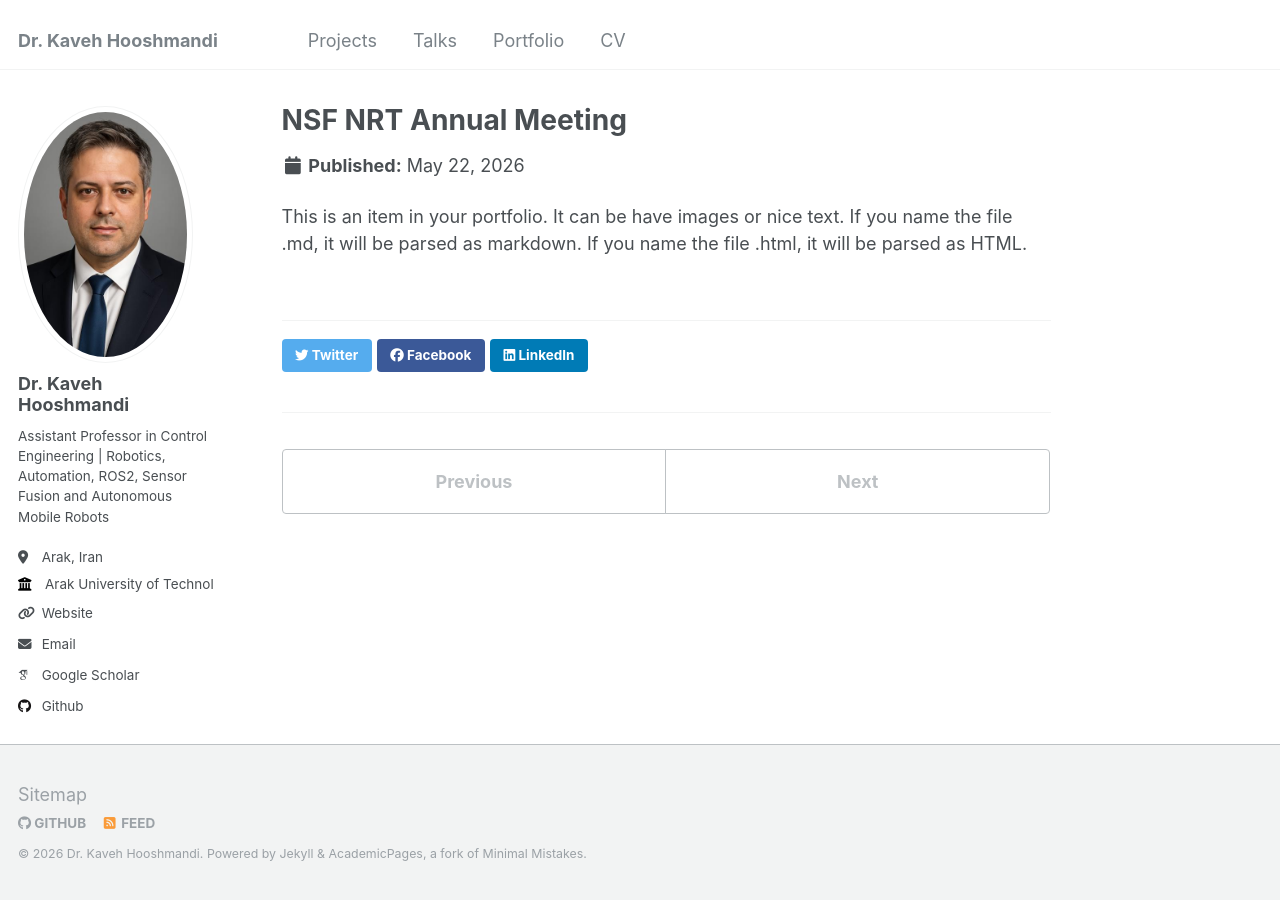
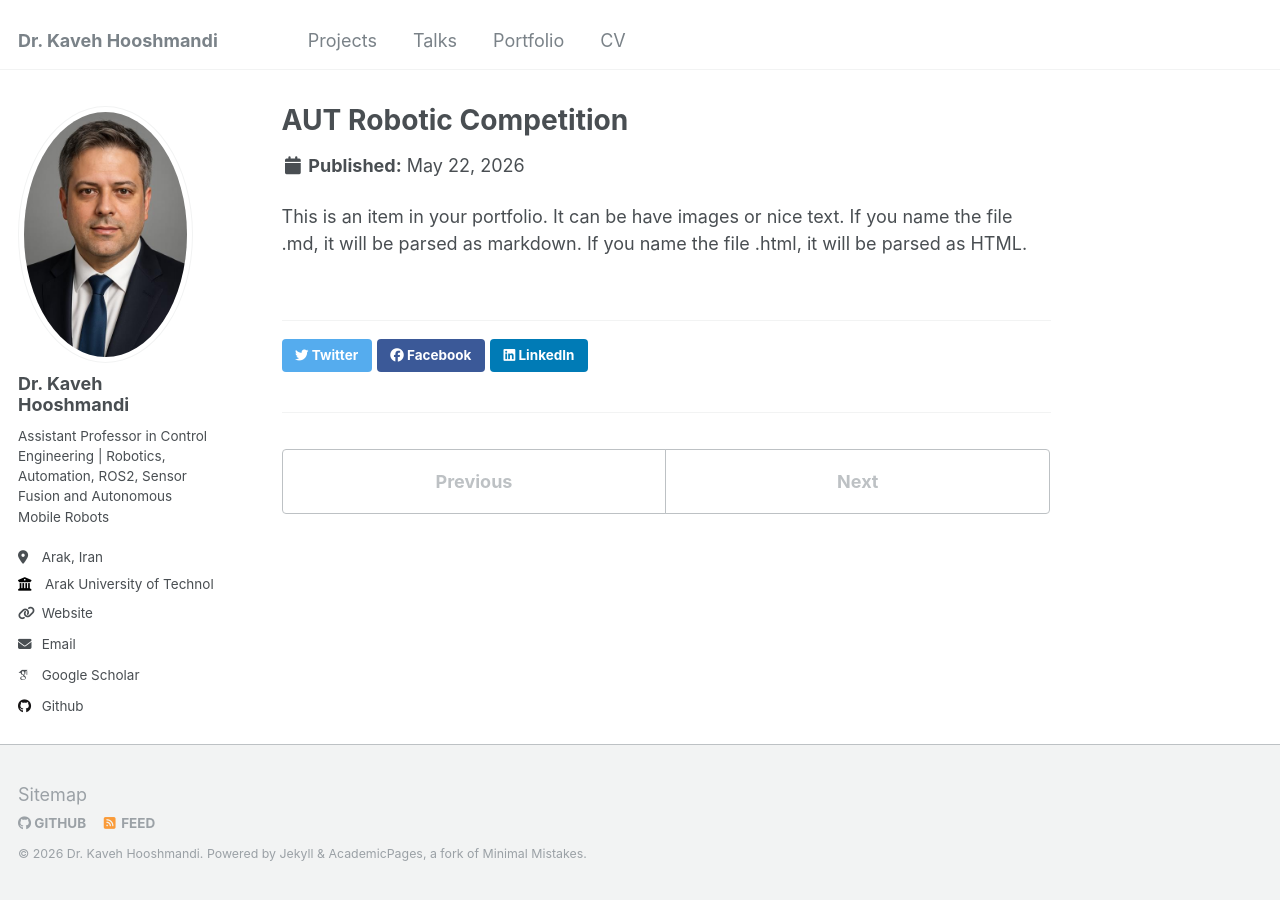
Before and after one commit to kaveh-hooshmandi/kaveh-hooshmandi.github.io, a Jekyll site: the page built from _portfolio/portfolio-3.html, in a window 1280 px wide. Built offline with Jekyll 4.4.1, drawn with Linux system fonts in a browser that asks for light colours; some web fonts are replaced.

Commit message:
Update portfolio-3.html

```diff
--- a/_portfolio/portfolio-3.html
+++ b/_portfolio/portfolio-3.html
@@ -1,6 +1,6 @@
 ---
-title: "NSF NRT Annual Meeting"
-excerpt:  All Participating Trainees <br/><img src='/images/IMG_1681.JPG' style='width:80%;'>"
+title: "AUT Robotic Competition"
+excerpt:  AUT Team <br/><img src='/images/aut_com.JPG' style='width:80%;'>"
 collection: portfolio
 ---
 
```
